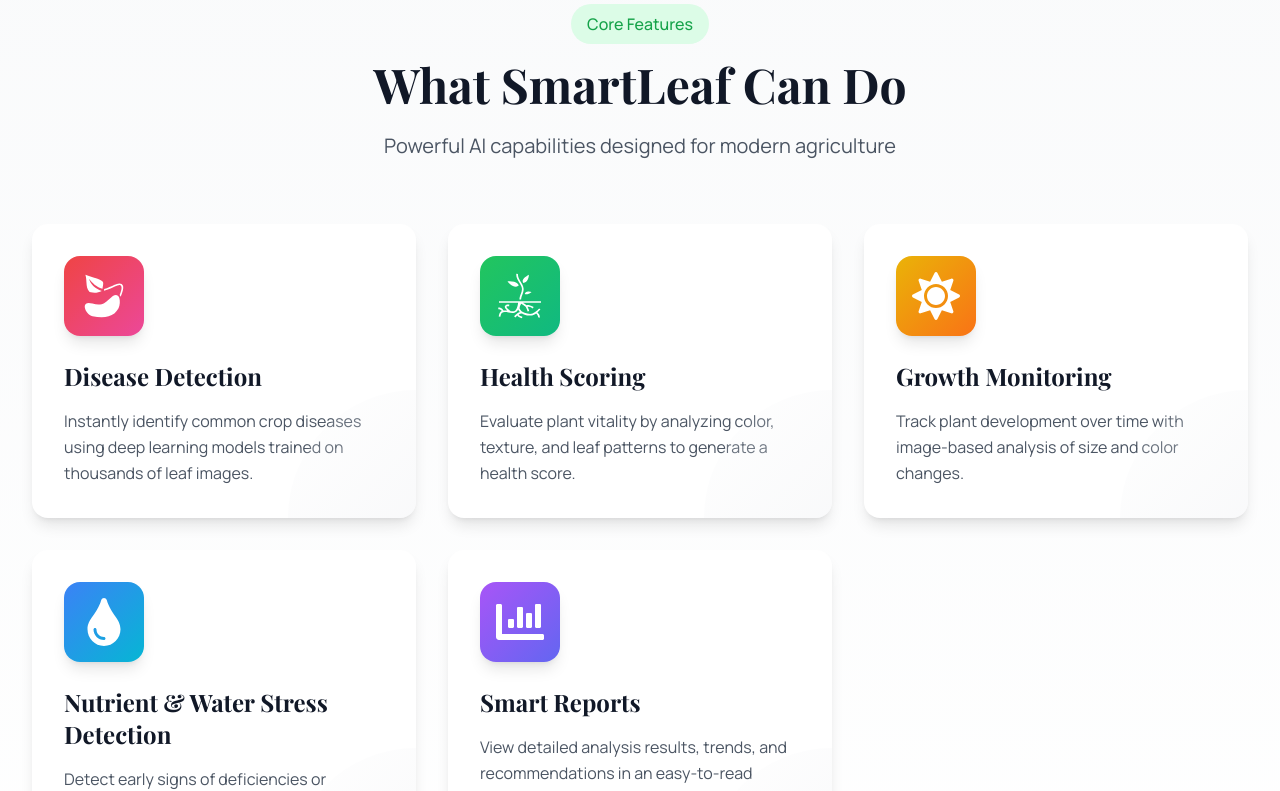
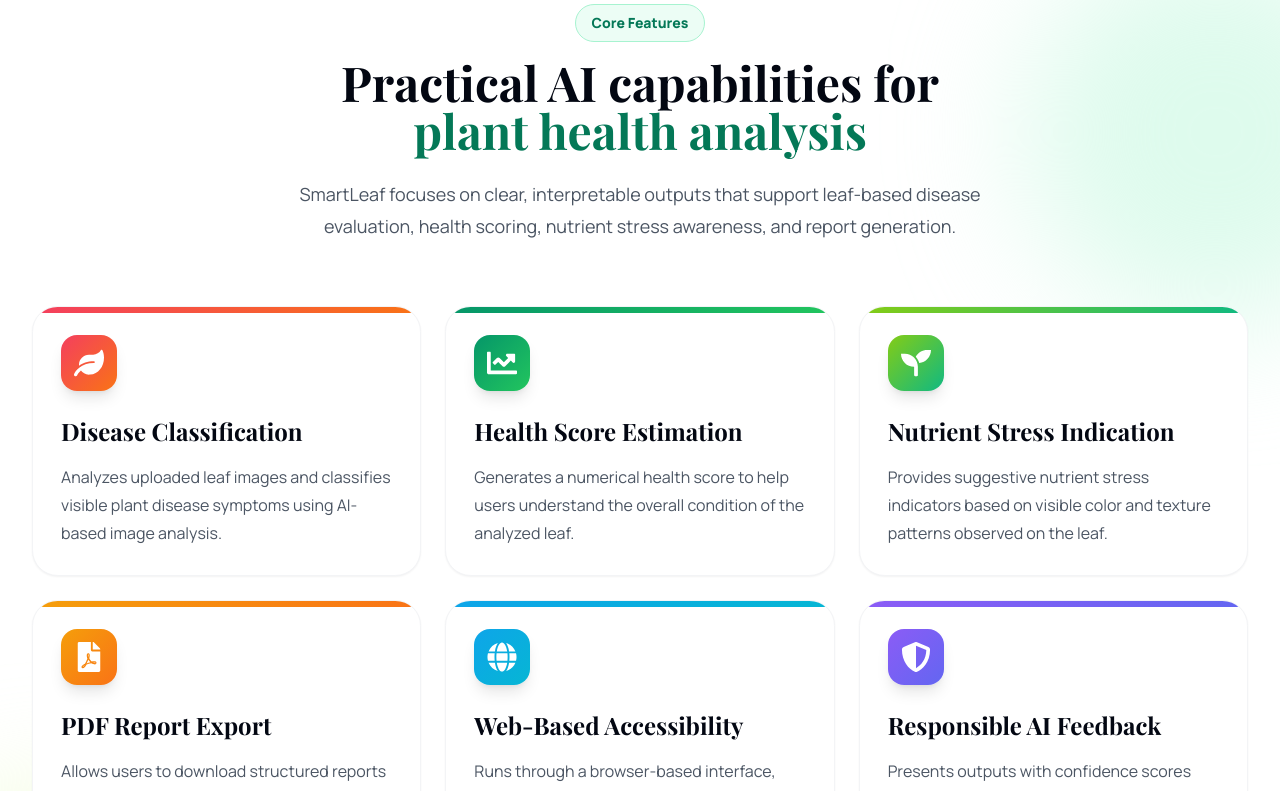
Before and after one commit to morethanyouth1nk/SmartLeeaf-Website, a Next.js app: page / in a window 1280 px wide. Shown: the part 2060-2851 px from the top of the page. Built offline with nearby package versions, Linux system fonts and the light colour scheme; a web font is replaced by a local one.

Commit message:
Update Features.tsx

```diff
--- a/app/components/Features.tsx
+++ b/app/components/Features.tsx
@@ -3,8 +3,14 @@
 import { motion } from 'framer-motion';
 import { useInView } from 'framer-motion';
 import { useRef } from 'react';
-import { GiPlantSeed, GiPlantRoots } from 'react-icons/gi';
-import { FaSun, FaTint, FaChartBar } from 'react-icons/fa';
+import {
+  FaLeaf,
+  FaChartLine,
+  FaFilePdf,
+  FaGlobe,
+  FaShieldAlt,
+  FaSeedling,
+} from 'react-icons/fa';
 
 export default function Features() {
   const ref = useRef(null);
@@ -12,111 +18,117 @@
 
   const features = [
     {
-      icon: <GiPlantSeed className="text-5xl" />,
-      title: 'Disease Detection',
+      icon: <FaLeaf className="text-3xl" />,
+      title: 'Disease Classification',
       description:
-        'Instantly identify common crop diseases using deep learning models trained on thousands of leaf images.',
-      color: 'from-red-500 to-pink-500',
+        'Analyzes uploaded leaf images and classifies visible plant disease symptoms using AI-based image analysis.',
+      color: 'from-rose-500 to-orange-500',
     },
     {
-      icon: <GiPlantRoots className="text-5xl" />,
-      title: 'Health Scoring',
+      icon: <FaChartLine className="text-3xl" />,
+      title: 'Health Score Estimation',
       description:
-        'Evaluate plant vitality by analyzing color, texture, and leaf patterns to generate a health score.',
-      color: 'from-green-500 to-emerald-500',
+        'Generates a numerical health score to help users understand the overall condition of the analyzed leaf.',
+      color: 'from-emerald-600 to-green-500',
     },
     {
-      icon: <FaSun className="text-5xl" />,
-      title: 'Growth Monitoring',
+      icon: <FaSeedling className="text-3xl" />,
+      title: 'Nutrient Stress Indication',
       description:
-        'Track plant development over time with image-based analysis of size and color changes.',
-      color: 'from-yellow-500 to-orange-500',
+        'Provides suggestive nutrient stress indicators based on visible color and texture patterns observed on the leaf.',
+      color: 'from-lime-500 to-emerald-500',
     },
     {
-      icon: <FaTint className="text-5xl" />,
-      title: 'Nutrient & Water Stress Detection',
+      icon: <FaFilePdf className="text-3xl" />,
+      title: 'PDF Report Export',
       description:
-        'Detect early signs of deficiencies or dehydration before they visibly affect the crop.',
-      color: 'from-blue-500 to-cyan-500',
+        'Allows users to download structured reports containing analysis results, confidence information, and health feedback.',
+      color: 'from-amber-500 to-orange-500',
     },
     {
-      icon: <FaChartBar className="text-5xl" />,
-      title: 'Smart Reports',
+      icon: <FaGlobe className="text-3xl" />,
+      title: 'Web-Based Accessibility',
       description:
-        'View detailed analysis results, trends, and recommendations in an easy-to-read dashboard.',
-      color: 'from-purple-500 to-indigo-500',
+        'Runs through a browser-based interface, making the system easy to access from desktop and mobile devices.',
+      color: 'from-sky-500 to-cyan-500',
+    },
+    {
+      icon: <FaShieldAlt className="text-3xl" />,
+      title: 'Responsible AI Feedback',
+      description:
+        'Presents outputs with confidence scores and guidance-oriented wording instead of definitive agricultural diagnosis.',
+      color: 'from-violet-500 to-indigo-500',
     },
   ];
 
   return (
     <section
       id="features"
-      className="py-20 md:py-32 bg-gradient-to-b from-gray-50 to-white dark:from-gray-800 dark:to-gray-900"
+      className="relative overflow-hidden bg-white py-20 md:py-32"
       ref={ref}
     >
-      <div className="max-w-7xl mx-auto px-4 sm:px-6 lg:px-8">
+      <div className="absolute right-[-8rem] top-16 h-96 w-96 rounded-full bg-emerald-100/70 blur-3xl" />
+      <div className="absolute bottom-[-12rem] left-[-8rem] h-96 w-96 rounded-full bg-lime-100/80 blur-3xl" />
+
+      <div className="relative mx-auto max-w-7xl px-4 sm:px-6 lg:px-8">
         <motion.div
-          initial={{ opacity: 0, y: 50 }}
-          animate={isInView ? { opacity: 1, y: 0 } : { opacity: 0, y: 50 }}
-          transition={{ duration: 0.8 }}
-          className="text-center mb-16"
+          initial={{ opacity: 0, y: 45 }}
+          animate={isInView ? { opacity: 1, y: 0 } : { opacity: 0, y: 45 }}
+          transition={{ duration: 0.75 }}
+          className="mx-auto mb-16 max-w-3xl text-center"
         >
           <motion.div
-            className="inline-block px-4 py-2 mb-4 bg-green-100 dark:bg-green-900/30 rounded-full text-green-600 dark:text-green-400 font-medium"
-            initial={{ opacity: 0, scale: 0.8 }}
-            animate={isInView ? { opacity: 1, scale: 1 } : { opacity: 0, scale: 0.8 }}
-            transition={{ duration: 0.5 }}
+            className="mb-4 inline-flex rounded-full border border-emerald-200 bg-emerald-50 px-4 py-2 text-sm font-extrabold text-emerald-700"
+            initial={{ opacity: 0, scale: 0.9 }}
+            animate={isInView ? { opacity: 1, scale: 1 } : { opacity: 0, scale: 0.9 }}
+            transition={{ duration: 0.45 }}
           >
             Core Features
           </motion.div>
 
-          <h2 className="text-4xl md:text-5xl font-bold text-gray-900 dark:text-white mb-6">
-            What SmartLeaf Can Do
+          <h2 className="text-4xl font-bold leading-tight text-gray-950 md:text-5xl">
+            Practical AI capabilities for
+            <br />
+            <span className="text-emerald-700">plant health analysis</span>
           </h2>
 
-          <p className="text-lg md:text-xl text-gray-600 dark:text-gray-300 max-w-3xl mx-auto">
-            Powerful AI capabilities designed for modern agriculture
+          <p className="mt-6 text-lg leading-8 text-gray-600">
+            SmartLeaf focuses on clear, interpretable outputs that support leaf-based
+            disease evaluation, health scoring, nutrient stress awareness, and
+            report generation.
           </p>
         </motion.div>
 
-        {/* Features Grid */}
-        <div className="grid grid-cols-1 md:grid-cols-2 lg:grid-cols-3 gap-8">
+        <div className="grid grid-cols-1 gap-6 md:grid-cols-2 lg:grid-cols-3">
           {features.map((feature, index) => (
             <motion.div
-              key={index}
-              initial={{ opacity: 0, y: 50 }}
-              animate={isInView ? { opacity: 1, y: 0 } : { opacity: 0, y: 50 }}
-              transition={{ duration: 0.6, delay: index * 0.1 }}
-              whileHover={{ y: -10, transition: { duration: 0.3 } }}
+              key={feature.title}
+              initial={{ opacity: 0, y: 45 }}
+              animate={isInView ? { opacity: 1, y: 0 } : { opacity: 0, y: 45 }}
+              transition={{ duration: 0.55, delay: index * 0.08 }}
+              whileHover={{ y: -8 }}
               className="group relative"
             >
-              <div className="relative h-full p-8 bg-white dark:bg-gray-800 rounded-2xl shadow-lg hover:shadow-2xl transition-all duration-300 overflow-hidden">
-                {/* Gradient background on hover */}
-                <motion.div
-                  className={`absolute inset-0 bg-gradient-to-br ${feature.color} opacity-0 group-hover:opacity-10 transition-opacity duration-300`}
+              <div className="relative h-full overflow-hidden rounded-[1.6rem] border border-gray-100 bg-white p-7 shadow-sm transition-all duration-300 hover:border-emerald-100 hover:shadow-2xl hover:shadow-emerald-950/8">
+                <div
+                  className={`absolute inset-x-0 top-0 h-1.5 bg-gradient-to-r ${feature.color}`}
                 />
 
-                {/* Icon */}
-                <motion.div
-                  className={`inline-flex items-center justify-center w-20 h-20 mb-6 bg-gradient-to-br ${feature.color} text-white rounded-2xl shadow-lg`}
-                  whileHover={{ scale: 1.1, rotate: 5 }}
-                  transition={{ type: 'spring', stiffness: 300 }}
+                <div
+                  className={`mb-6 flex h-14 w-14 items-center justify-center rounded-2xl bg-gradient-to-br ${feature.color} text-white shadow-lg`}
                 >
                   {feature.icon}
-                </motion.div>
+                </div>
 
-                {/* Title */}
-                <h3 className="text-2xl font-bold text-gray-900 dark:text-white mb-4">
+                <h3 className="text-2xl font-bold text-gray-950">
                   {feature.title}
                 </h3>
 
-                {/* Description */}
-                <p className="text-gray-600 dark:text-gray-300 leading-relaxed">
+                <p className="mt-4 leading-7 text-gray-600">
                   {feature.description}
                 </p>
 
-                {/* Decorative element */}
-                <div className="absolute bottom-0 right-0 w-32 h-32 bg-gradient-to-br from-transparent to-gray-100 dark:to-gray-700 rounded-tl-full opacity-50" />
+                <div className="absolute -bottom-14 -right-14 h-32 w-32 rounded-full bg-gradient-to-br from-emerald-50 to-lime-50 opacity-0 transition-opacity duration-300 group-hover:opacity-100" />
               </div>
             </motion.div>
           ))}
```
